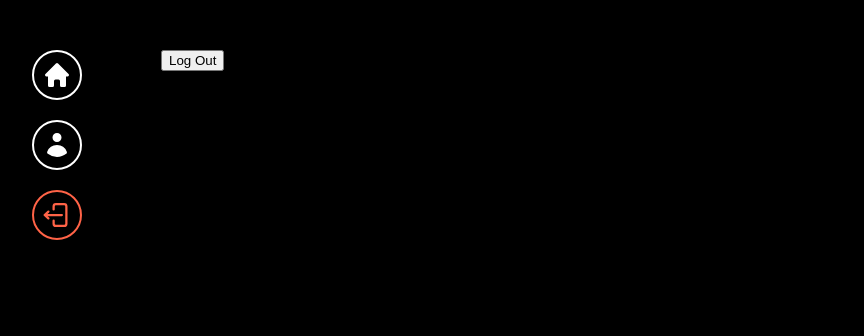
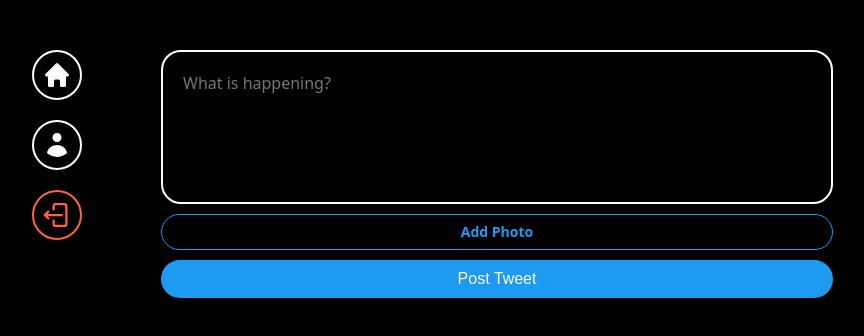
Before and after one commit to FE4902/HTMX, a React (Vite) app: page / in a window 1280 px wide. Shown: the top 336 px of the page, without its empty margins (237-1101 px from the left). Built offline with nearby package versions, Linux system fonts and the light colour scheme; no server answers; sample sign-in values are in the browser's storage.

Commit message:
Post Tweet Form

```diff
--- /dev/null
+++ b/src/components/post-tweet-form.tsx
@@ -0,0 +1,101 @@
+import { useState } from "react";
+import styled from "styled-components";
+
+const Form = styled.form`
+    display: flex;
+    flex-direction: column;
+    gap: 10px;
+`;
+
+const TextArea = styled.textarea`
+    width: 100%;
+    padding: 20px;
+    border: 2px solid white;
+    border-radius: 20px;
+    color: white;
+    background-color: black;
+    font-family: system-ui, -apple-system, BlinkMacSystemFont, "Segoe UI",
+        Roboto, Oxygen, Ubuntu, Cantarell, "Open Sans", "Helvetica Neue",
+        sans-serif;
+    font-size: 16px;
+    resize: none;
+
+    &::placeholder {
+        font-size: 16px;
+    }
+
+    &:focus {
+        outline: none;
+        border-color: #1d9bf0;
+    }
+`;
+
+const AttachFileButton = styled.label`
+    padding: 10px 0;
+    color: #1d9bf0;
+    text-align: center;
+    border-radius: 20px;
+    border: 1px solid #1d9bf0;
+    font-size: 14px;
+    font-weight: 600;
+    cursor: pointer;
+`;
+
+const AttachFileInput = styled.input`
+    display: none;
+`;
+
+const SubmitBtn = styled.input`
+    background-color: #1d9bf0;
+    color: white;
+    border: none;
+    padding: 10px 0;
+    border-radius: 20px;
+    font-size: 16px;
+    cursor: pointer;
+
+    &:hover,
+    &:active {
+        opacity: 0.8;
+    }
+`;
+
+export default function PostTweetForm() {
+    const [isLoading, setIsLoading] = useState(false);
+    const [tweet, setTweet] = useState("");
+    const [file, setFile] = useState<File | null>(null);
+    const onChange = (e: React.ChangeEvent<HTMLTextAreaElement>) => {
+        setTweet(e.target.value);
+    };
+    const onFileChange = (e: React.ChangeEvent<HTMLInputElement>) => {
+        const { files } = e.target;
+        if (files && files.length === 1) {
+            setFile(files[0]);
+        }
+    };
+
+    return (
+        <Form>
+            <TextArea
+                rows={5}
+                maxLength={180}
+                onChange={onChange}
+                value={tweet}
+                placeholder="What is happening?"
+            />
+            <AttachFileButton htmlFor="file">
+                {file ? "Photo added ✅" : "Add Photo"}
+            </AttachFileButton>
+            <AttachFileInput
+                onChange={onFileChange}
+                type="file"
+                id="file"
+                accept="image/*"
+            />
+            <SubmitBtn
+                type="submit"
+                value={isLoading ? "Posting..." : "Post Tweet"}
+            />
+        </Form>
+    );
+}
--- a/src/routes/home.tsx
+++ b/src/routes/home.tsx
@@ -1,12 +1,12 @@
-import { auth } from "../firebase";
+import styled from "styled-components";
+import PostTweetForm from "../components/post-tweet-form";
+
+const Wrapper = styled.div``;
 
 export default function Home() {
-    const logOut = () => {
-        auth.signOut();
-    };
     return (
-        <h1>
-            <button onClick={logOut}>Log Out</button>
-        </h1>
+        <Wrapper>
+            <PostTweetForm />
+        </Wrapper>
     );
 }
```
